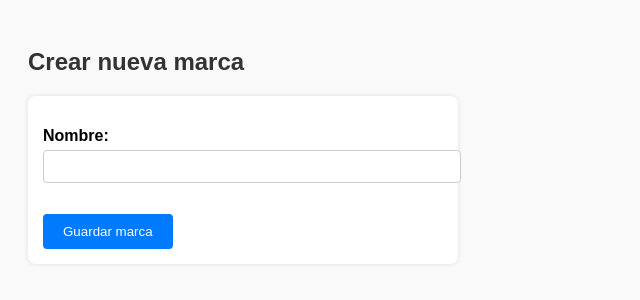
After one commit to Andreswal/ProgSerTec25, a Django app: page /ordenes/crear-marca/ in a window 1280 px wide. The commit adds this page. Shown: the top 300 px of the page, without its empty margins (0-640 px from the left). Run offline with Django 5.2, Linux system fonts and the light colour scheme.

Commit message:
Agregado módulo de carga dinámica para tipo de equipo, marca y modelo

```diff
--- a/reparaciones/asgi.py
+++ b/core/asgi.py
@@ -11,6 +11,7 @@ import os
 
 from django.core.asgi import get_asgi_application
 
-os.environ.setdefault('DJANGO_SETTINGS_MODULE', 'reparaciones.settings')
+os.environ.setdefault('DJANGO_SETTINGS_MODULE', 'core.settings')
+
 
 application = get_asgi_application()
--- a/reparaciones/settings.py
+++ b/core/settings.py
@@ -50,7 +50,7 @@ MIDDLEWARE = [
     'django.middleware.clickjacking.XFrameOptionsMiddleware',
 ]
 
-ROOT_URLCONF = 'reparaciones.urls'
+ROOT_URLCONF = 'core.urls'
 
 TEMPLATES = [
     {
@@ -67,7 +67,7 @@ TEMPLATES = [
     },
 ]
 
-WSGI_APPLICATION = 'reparaciones.wsgi.application'
+WSGI_APPLICATION = 'core.wsgi.application'
 
 
 # Database
--- /dev/null
+++ b/core/urls.py
@@ -0,0 +1,25 @@
+"""
+URL configuration for reparaciones project.
+
+The `urlpatterns` list routes URLs to views. For more information please see:
+    https://docs.djangoproject.com/en/5.2/topics/http/urls/
+Examples:
+Function views
+    1. Add an import:  from my_app import views
+    2. Add a URL to urlpatterns:  path('', views.home, name='home')
+Class-based views
+    1. Add an import:  from other_app.views import Home
+    2. Add a URL to urlpatterns:  path('', Home.as_view(), name='home')
+Including another URLconf
+    1. Import the include() function: from django.urls import include, path
+    2. Add a URL to urlpatterns:  path('blog/', include('blog.urls'))
+"""
+from django.contrib import admin
+from django.urls import path, include
+
+urlpatterns = [
+    path('admin/', admin.site.urls),  # 👈 Panel de administración
+    path('', include('reparaciones.urls')),  # 👈 Rutas de tu app principal
+    path('ordenes/', include('ordenes.urls')),
+
+]
--- a/reparaciones/wsgi.py
+++ b/core/wsgi.py
@@ -11,6 +11,6 @@ import os
 
 from django.core.wsgi import get_wsgi_application
 
-os.environ.setdefault('DJANGO_SETTINGS_MODULE', 'reparaciones.settings')
+os.environ.setdefault('DJANGO_SETTINGS_MODULE', 'core.settings')
 
 application = get_wsgi_application()
--- a/manage.py
+++ b/manage.py
@@ -6,7 +6,7 @@ import sys
 
 def main():
     """Run administrative tasks."""
-    os.environ.setdefault('DJANGO_SETTINGS_MODULE', 'reparaciones.settings')
+    os.environ.setdefault('DJANGO_SETTINGS_MODULE', 'core.settings')
     try:
         from django.core.management import execute_from_command_line
     except ImportError as exc:
--- a/ordenes/forms.py
+++ b/ordenes/forms.py
@@ -1,5 +1,6 @@
 from django import forms
 from .models import Equipo
+from .models import TipoEquipo
 
 class EquipoForm(forms.ModelForm):
     class Meta:
@@ -16,3 +17,23 @@ class EquipoForm(forms.ModelForm):
             'falla_declarada',
             'fecha_compra',
         ]
+
+from django import forms
+from .models import Marca
+
+class MarcaForm(forms.ModelForm):
+    class Meta:
+        model = Marca
+        fields = ['nombre']
+
+from .models import Modelo
+
+class ModeloForm(forms.ModelForm):
+    class Meta:
+        model = Modelo
+        fields = ['nombre', 'marca']
+
+class TipoEquipoForm(forms.ModelForm):
+    class Meta:
+        model = TipoEquipo
+        fields = ['nombre']
--- a/ordenes/models.py
+++ b/ordenes/models.py
@@ -54,7 +54,8 @@ class Modelo(models.Model):
         unique_together = ('nombre', 'marca')  # Evita duplicados por marca
 
     def __str__(self):
-        return f"{self.marca.nombre} {self.nombre}"
+        return self.nombre
+
 
 
 # 📱 Equipo ingresado por el cliente
--- /dev/null
+++ b/ordenes/templates/ordenes/crear_marca.html
@@ -0,0 +1,59 @@
+<!DOCTYPE html>
+<html lang="es">
+<head>
+  <meta charset="UTF-8">
+  <title>Crear nueva marca</title>
+  <style>
+    body {
+      font-family: Arial, sans-serif;
+      padding: 20px;
+      background-color: #f9f9f9;
+    }
+    h2 {
+      color: #333;
+    }
+    form {
+      background-color: #fff;
+      padding: 15px;
+      border-radius: 8px;
+      box-shadow: 0 0 5px rgba(0,0,0,0.1);
+      max-width: 400px;
+    }
+    label {
+      display: block;
+      margin-top: 10px;
+      font-weight: bold;
+    }
+    input[type="text"] {
+      width: 100%;
+      padding: 8px;
+      margin-top: 5px;
+      border: 1px solid #ccc;
+      border-radius: 4px;
+    }
+    button {
+      margin-top: 15px;
+      padding: 10px 20px;
+      background-color: #007bff;
+      color: white;
+      border: none;
+      border-radius: 4px;
+      cursor: pointer;
+    }
+    button:hover {
+      background-color: #0056b3;
+    }
+  </style>
+</head>
+<body>
+
+  <h2>Crear nueva marca</h2>
+
+  <form method="POST">
+    {% csrf_token %}
+    {{ form.as_p }}
+    <button type="submit">Guardar marca</button>
+  </form>
+
+</body>
+</html>
--- /dev/null
+++ b/ordenes/templates/ordenes/crear_modelo.html
@@ -0,0 +1,6 @@
+<h2>Crear nuevo modelo</h2>
+<form method="POST">
+  {% csrf_token %}
+  {{ form.as_p }}
+  <button type="submit">Guardar modelo</button>
+</form>
--- /dev/null
+++ b/ordenes/urls.py
@@ -0,0 +1,11 @@
+from django.urls import path
+from . import views
+
+urlpatterns = [
+    path('crear-marca/', views.crear_marca, name='crear_marca'),
+    path('nuevo-equipo/', views.nuevo_equipo, name='nuevo_equipo'),
+    path('crear-modelo/', views.crear_modelo, name='crear_modelo'),
+    path('crear-tipo-equipo/', views.crear_tipo_equipo, name='crear_tipo_equipo'),
+    path('api/tipos-equipo/', views.obtener_tipos_equipo, name='obtener_tipos_equipo'),
+
+]
--- a/ordenes/views.py
+++ b/ordenes/views.py
@@ -1,5 +1,8 @@
 from django.shortcuts import render, redirect
 from .forms import EquipoForm
+from .forms import MarcaForm
+from .forms import ModeloForm
+from .forms import TipoEquipoForm
 
 def nuevo_equipo(request):
     if request.method == 'POST':
@@ -10,3 +13,44 @@ def nuevo_equipo(request):
     else:
         form = EquipoForm()
     return render(request, 'ordenes/nuevo_equipo.html', {'form': form})
+
+from django.http import JsonResponse
+from .models import Modelo
+
+def modelos_por_marca(request):
+    marca_id = request.GET.get('marca_id')
+    modelos = Modelo.objects.filter(marca_id=marca_id).values('id', 'nombre')
+    return JsonResponse(list(modelos), safe=False)
+
+from django.shortcuts import render, redirect
+
+def crear_marca(request):
+    form = MarcaForm(request.POST or None)
+    if request.method == 'POST' and form.is_valid():
+        form.save()
+        return redirect('nuevo_equipo')  # 👈 Redirige al formulario principal
+    return render(request, 'ordenes/crear_marca.html', {'form': form})
+
+
+from django.shortcuts import render
+
+def crear_modelo(request):
+    form = ModeloForm(request.POST or None)
+    if request.method == 'POST' and form.is_valid():
+        form.save()
+        return redirect('nuevo_equipo')  # 👈 Redirige al formulario principal
+    return render(request, 'ordenes/crear_modelo.html', {'form': form})
+
+def crear_tipo_equipo(request):
+    form = TipoEquipoForm(request.POST or None)
+    if request.method == 'POST' and form.is_valid():
+        form.save()
+        return redirect('nuevo_equipo')  # Redirige al formulario principal
+    return render(request, 'ordenes/crear_tipo_equipo.html', {'form': form})
+
+from django.http import JsonResponse
+from .models import TipoEquipo
+
+def obtener_tipos_equipo(request):
+    tipos = TipoEquipo.objects.all().values('id', 'nombre')
+    return JsonResponse(list(tipos), safe=False)
--- a/reparaciones/urls.py
+++ b/reparaciones/urls.py
@@ -1,22 +1,7 @@
-"""
-URL configuration for reparaciones project.
-
-The `urlpatterns` list routes URLs to views. For more information please see:
-    https://docs.djangoproject.com/en/5.2/topics/http/urls/
-Examples:
-Function views
-    1. Add an import:  from my_app import views
-    2. Add a URL to urlpatterns:  path('', views.home, name='home')
-Class-based views
-    1. Add an import:  from other_app.views import Home
-    2. Add a URL to urlpatterns:  path('', Home.as_view(), name='home')
-Including another URLconf
-    1. Import the include() function: from django.urls import include, path
-    2. Add a URL to urlpatterns:  path('blog/', include('blog.urls'))
-"""
-from django.contrib import admin
 from django.urls import path
+from ordenes import views as ordenes_views
 
 urlpatterns = [
-    path('admin/', admin.site.urls),
+    path('nuevo-equipo/', ordenes_views.nuevo_equipo, name='nuevo_equipo'),
+    path('ajax/modelos/', ordenes_views.modelos_por_marca, name='ajax_modelos'),
 ]
```
Also changed, not shown: ordenes/templates/ordenes/crear_tipo_equipo.html (added, +15 -0 lines), ordenes/templates/ordenes/nuevo_equipo.html (+78 -5 lines), reparaciones/views.py (added, +15 -0 lines), README.md (added), core/__init__.py (added).
